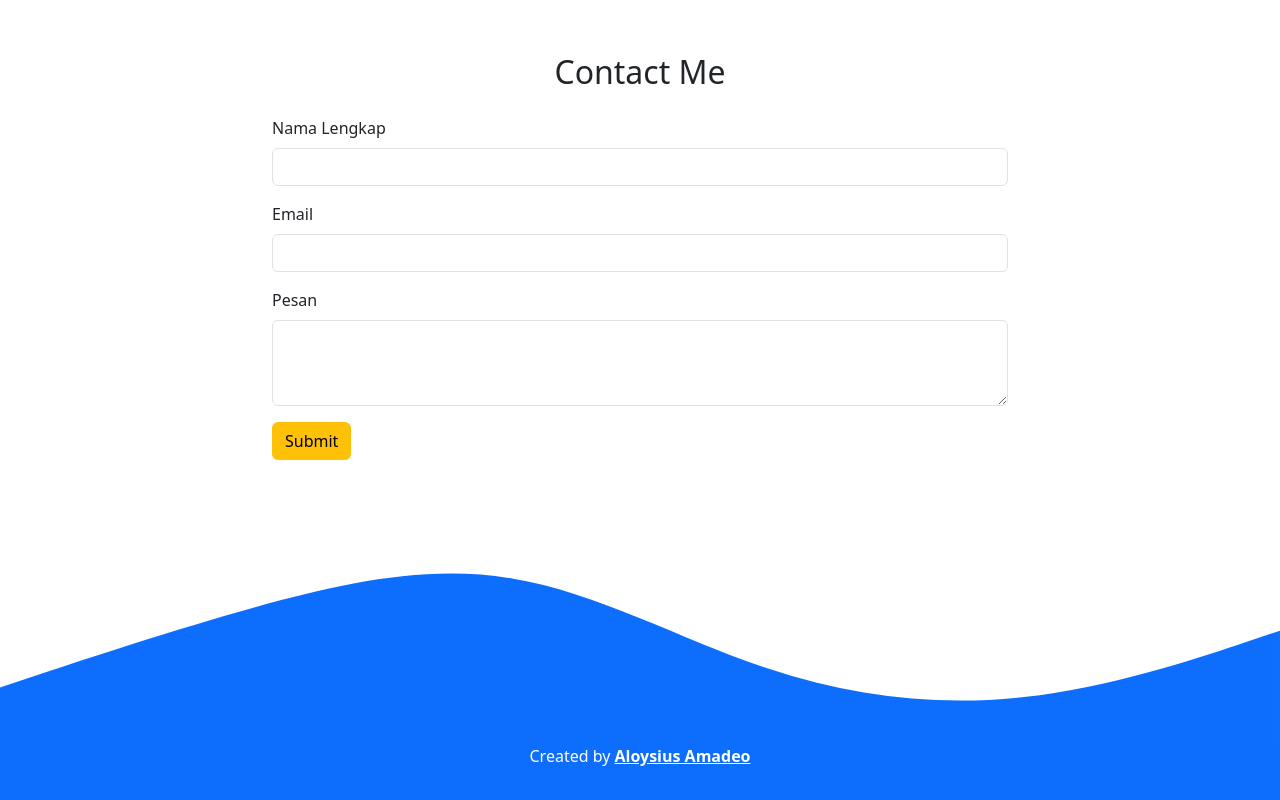
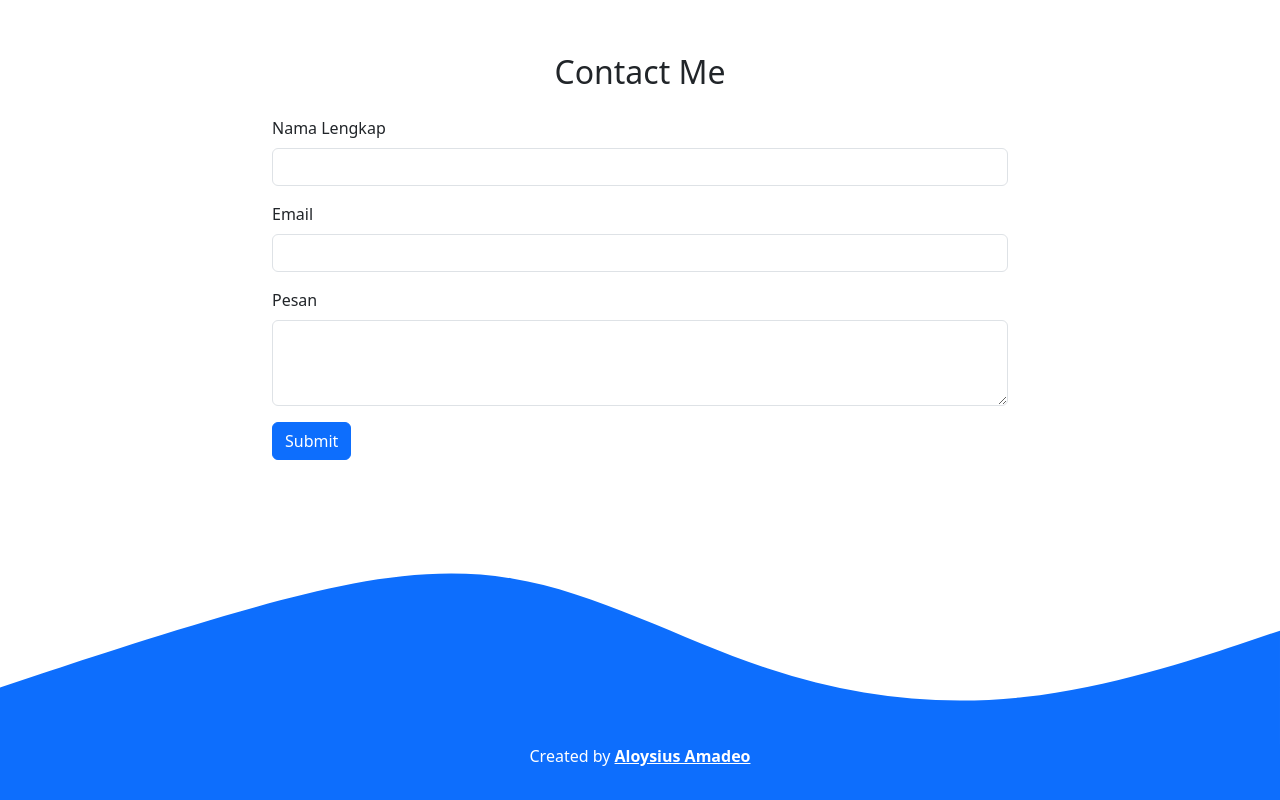
Before and after one commit to AmadeoSean/AmadeoSean.github.io, a plain HTML site: page index.html in a window 1280 px wide. Shown: the part 2752-3552 px from the top of the page. Drawn offline with nearby package versions, Linux system fonts and the light colour scheme.

Commit message:
mengubah warna tombol menjadi biru

```diff
--- a/index.html
+++ b/index.html
@@ -169,7 +169,7 @@
                 <textarea class="form-control" id="pesan" rows="3"></textarea>
               </div>
 
-              <button type="submit" class="btn btn-warning">Submit</button>
+              <button type="submit" class="btn btn-primary">Submit</button>
             </form>
           </div>
         </div>
```
